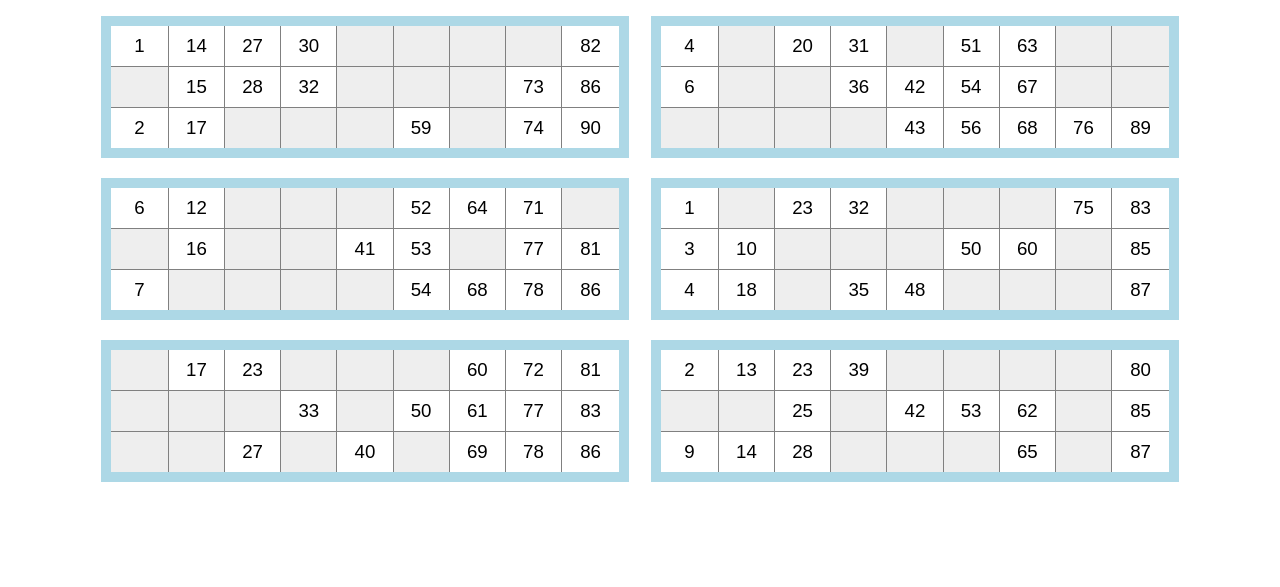
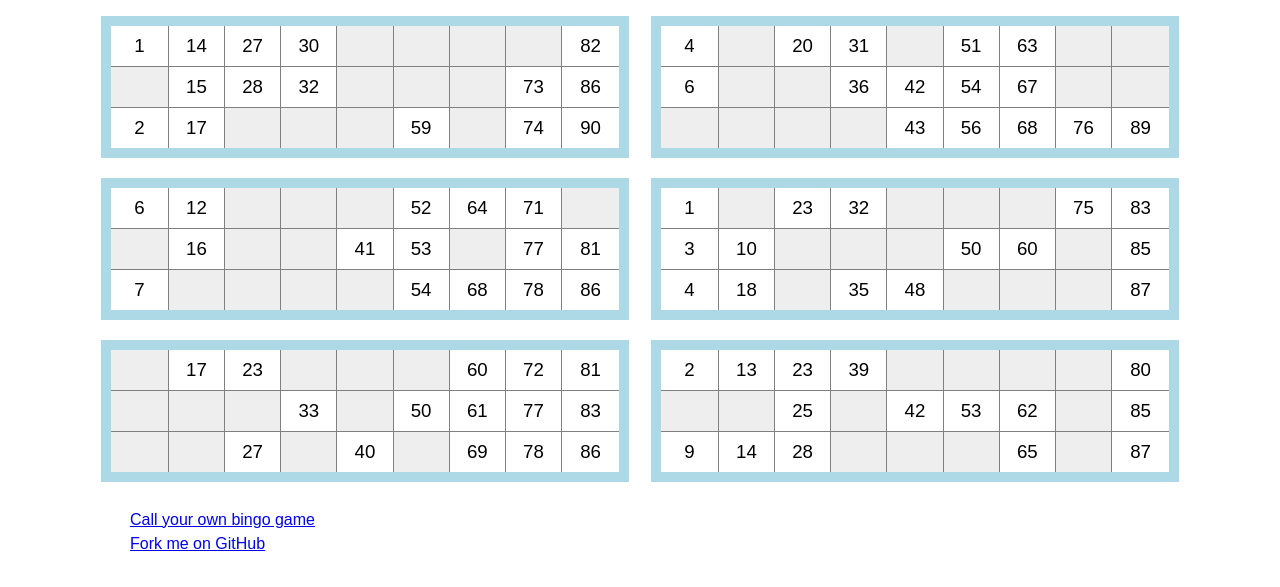
Before and after one commit to biinari/bingo, a plain HTML site: page index.html in a window 1280 px wide. Shown: the part 93-680 px from the top of the page. Drawn offline with Linux system fonts and the light colour scheme.

Commit message:
Add a footer with links
Link between player and caller pages
Link to GitHub

```diff
--- a/caller/style.css
+++ b/caller/style.css
@@ -70,6 +70,15 @@ button {
   }
 }
 
+#footer {
+  font-size: 0.6em;
+  margin-top: 1em;
+}
+#footer ul {
+  list-style: none;
+  line-height: 1.5em;
+}
+
 @media only screen and (max-width: 975px) { html { font-size: 33pt; } }
 @media only screen and (max-width: 950px) { html { font-size: 32pt; } }
 @media only screen and (max-width: 925px) { html { font-size: 31pt; } }
--- a/index.html
+++ b/index.html
@@ -9,5 +9,12 @@
   <body>
     <h1>Bingo</h1>
     <div id="cards"></div>
+
+    <div id="footer">
+      <ul>
+        <li><a href="caller/">Call your own bingo game</a></li>
+        <li><a href="https://github.com/biinari/bingo">Fork me on GitHub</a></li>
+      </ul>
+    </div>
   </body>
 </html>
--- a/style.css
+++ b/style.css
@@ -54,6 +54,14 @@ h1 {
   color: white;
 }
 
+#footer {
+  margin-top: 1em;
+}
+#footer ul {
+  list-style: none;
+  line-height: 1.5em;
+}
+
 @media only print {
   #cards {
     max-height: 500px;
@@ -81,6 +89,10 @@ h1 {
   #cards td.called {
     background-color: default;
     color: default;
+  }
+
+  #footer {
+    display: none;
   }
 }
 
```
Also changed, not shown: caller/index.html (+6 -0 lines).
